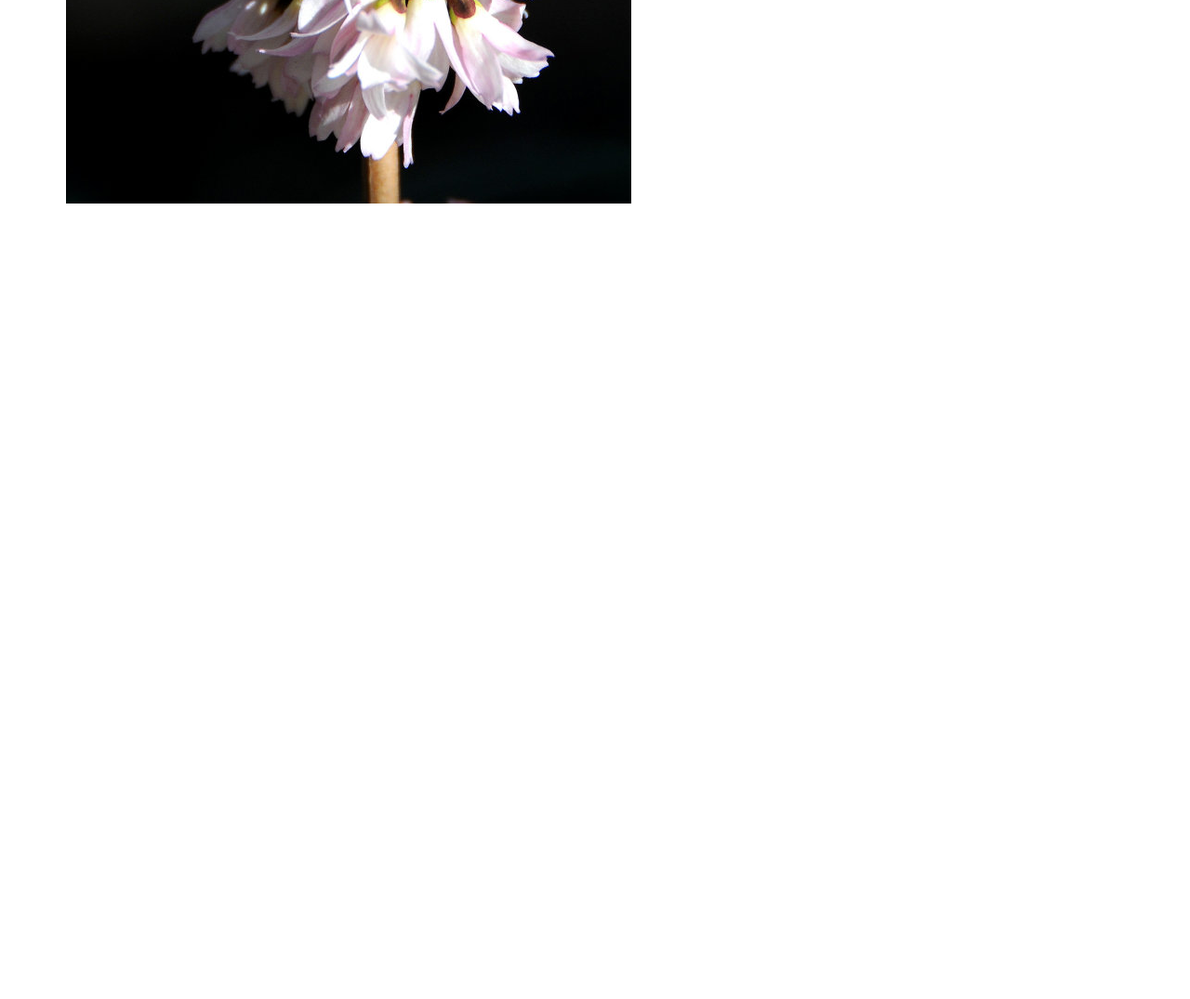
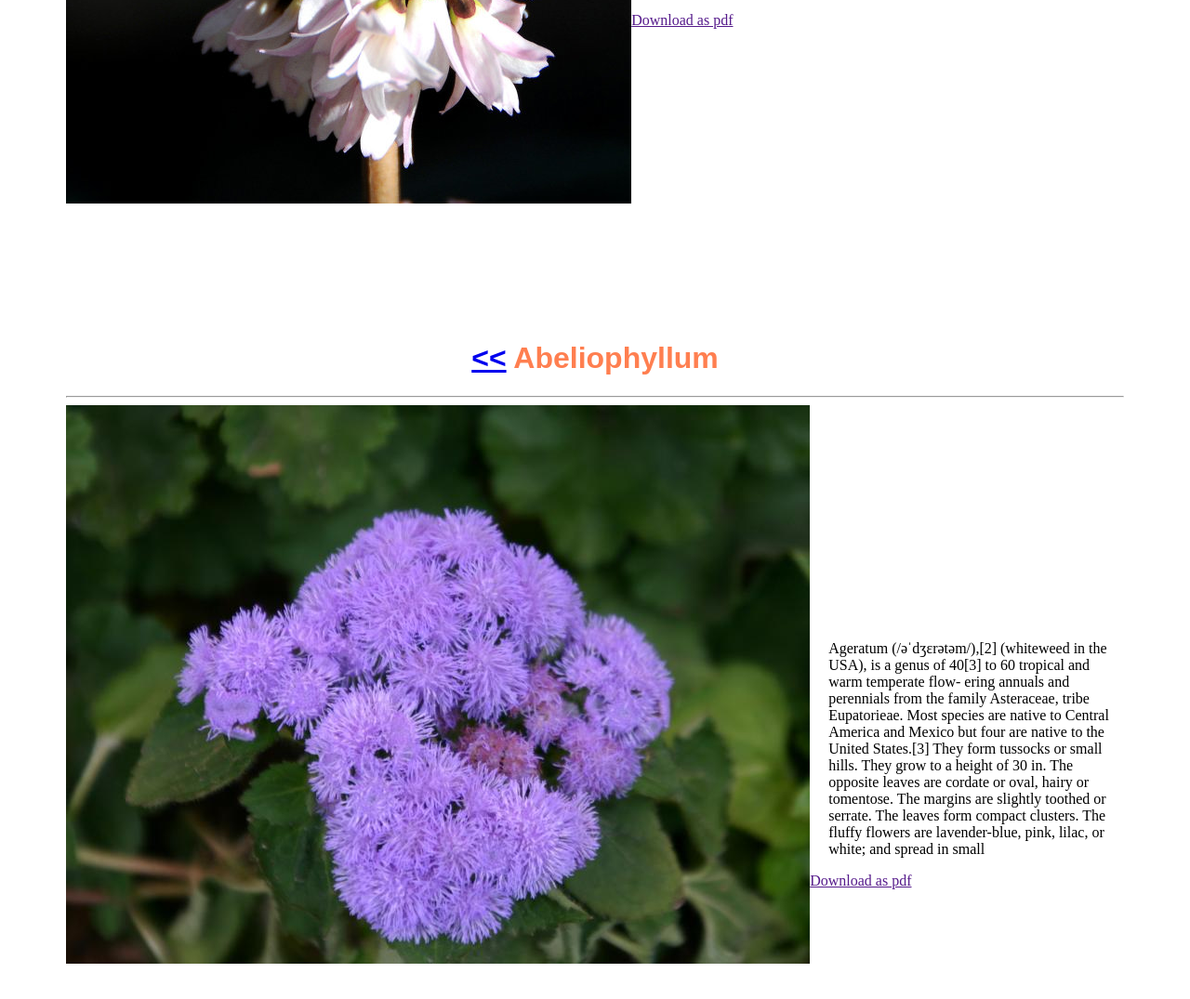
Before and after one commit to step-batch-7/flower-catalog-cricket-lover, a plain HTML site: page index.html in a window 1280 px wide. Shown: the part 1670-2745 px from the top of the page at 93% size. Before the commit the page ends 1961 px from the top, so only its background shows below. Drawn offline with Linux system fonts and the light colour scheme.

Commit message:
created all pages as static
now all pages are in single
pages can be navigated using links

```diff
--- a/index.html
+++ b/index.html
@@ -52,5 +52,30 @@
 				</div>
 			</div>
 		</div>
+			<div class="page" id="Ageratum">
+				<h1><span><a href="#mainPage">&lt;&lt;</a></span>
+					Abeliophyllum</h1>
+				<hr />
+				<div class="content" >
+					<img src="./pbase-agerantum.jpg" alt="Flower" />
+					<div>
+					<p>Ageratum (/əˈdʒɛrətəm/),[2] (whiteweed in the USA), is
+
+						a genus of 40[3] to 60 tropical and warm temperate flow-
+						ering annuals and perennials from the family Asteraceae,
+
+						tribe Eupatorieae. Most species are native to Central
+						America and Mexico but four are native to the United
+						States.[3]
+						They form tussocks or small hills. They grow to a height
+						of 30 in. The opposite leaves are cordate or oval, hairy or
+						tomentose. The margins are slightly toothed or serrate.
+						The leaves form compact clusters.
+						The fluffy flowers are lavender-blue, pink, lilac, or white;
+						and spread in small</p>
+						<a href="">Download as pdf</a>
+					</div>
+				</div>
+		</div>
   </body>
 </html>
--- a/styles.css
+++ b/styles.css
@@ -4,7 +4,7 @@ h1 {
   color: coral;
 }
 p {
-  margin-top: 35%;
+  margin-top: 75%;
   margin-left: 20px;
 }
 .content {
```
Also changed, not shown: pbase-agerantum.jpg (added).
